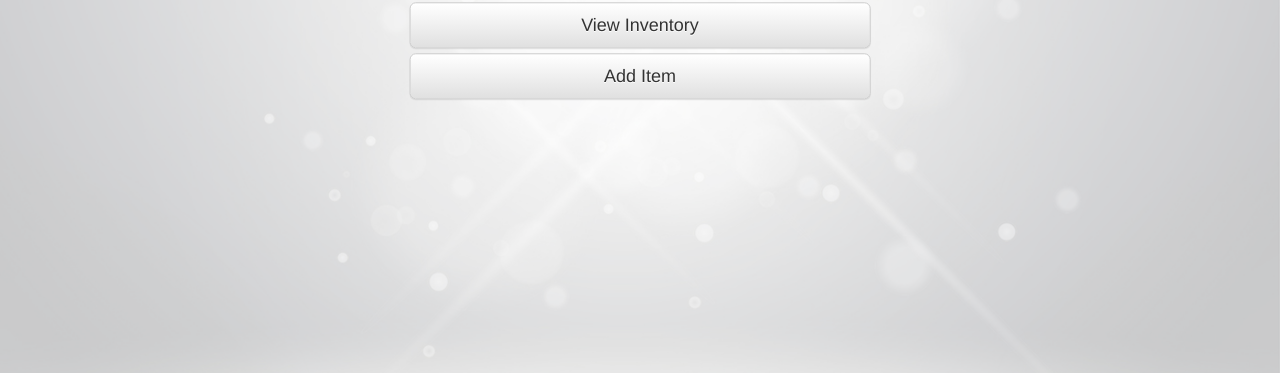
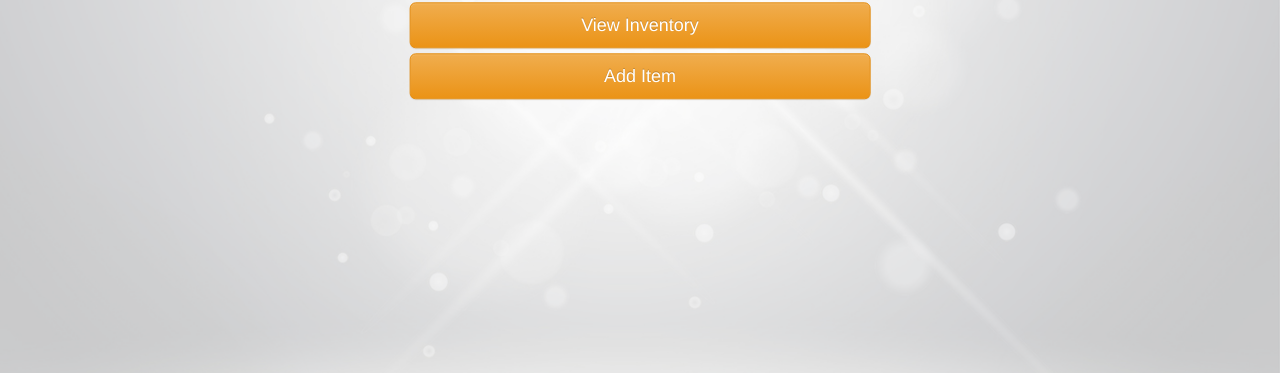
Before and after one commit to MASTIN/Virtual-Locker, a website: page public/locker.html in a window 1280 px wide. Shown: the part 427-800 px from the top of the page. Drawn offline with nearby package versions, Linux system fonts and the light colour scheme.

Commit message:
styling changes

```diff
--- a/public/locker.html
+++ b/public/locker.html
@@ -33,8 +33,9 @@
 				<h1 id="landingPageHeader">SafeKeeper
 				<img id="headerlogo" src="./assets/images/safelogo.png"></h1>
 				<!-- ACTION BUTTONS -->
-				<button type="button" class="btn btn-default btn-lg btn-block">View Inventory</button>
-				<button type="button" class="btn btn-default btn-lg btn-block">Add Item</button>
+				<!-- class="login btn col-sm-5 btn-warning" -->
+				<button type="button" class="btn btn-warning btn-lg btn-block">View Inventory</button>
+				<button type="button" class="btn btn-warning btn-lg btn-block">Add Item</button>
 			</div>
 		</div>
 	</div>
```
Also changed, not shown: public/index.html (+1 -1 lines).
